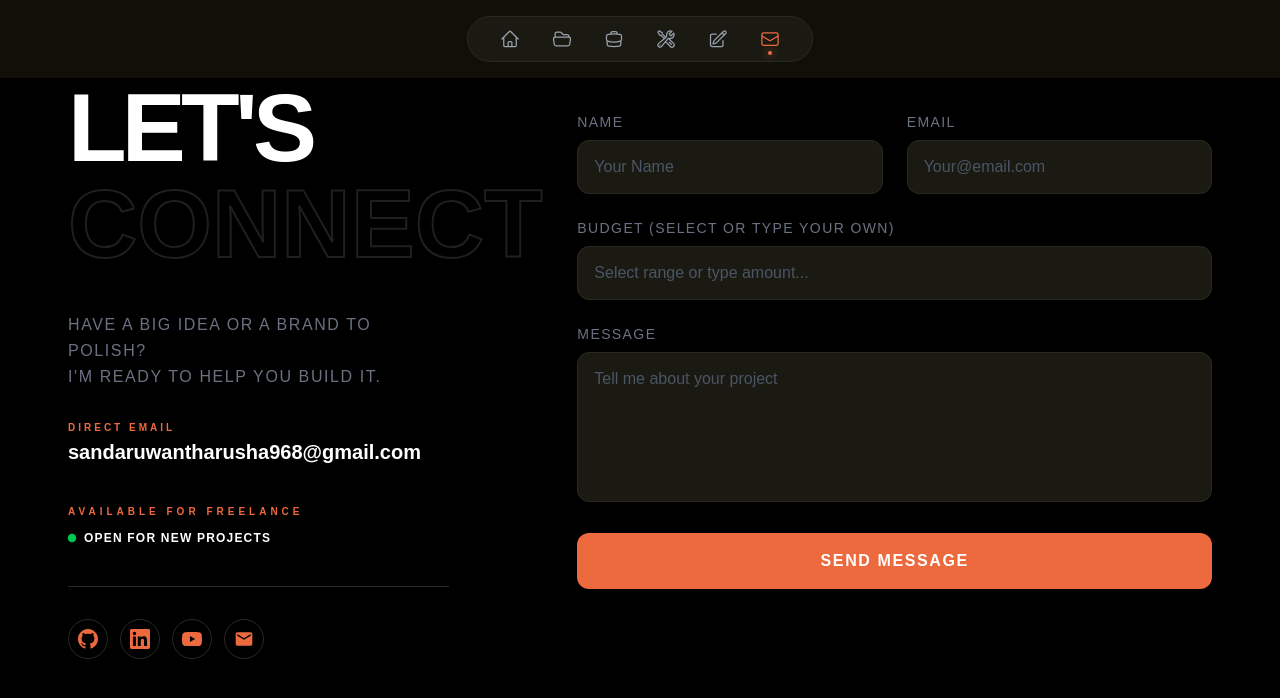
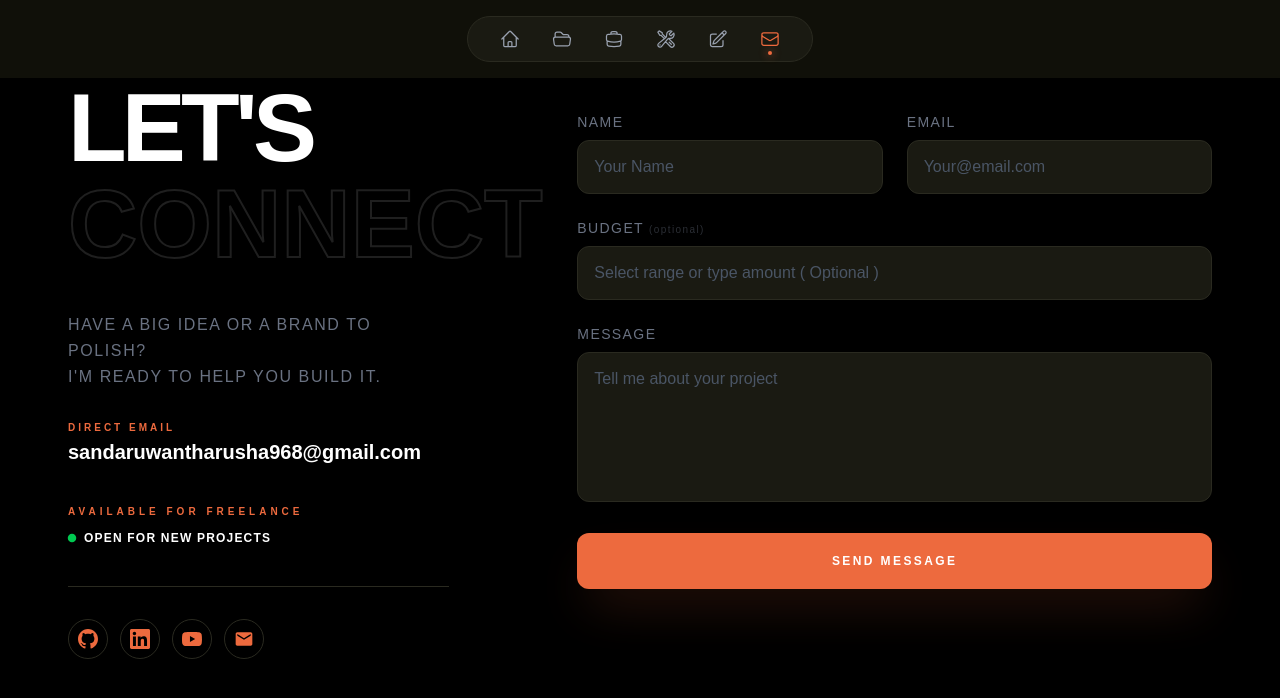
Before and after one commit to tharu-2003/Tharusha_Sandaruwan_Dahanayaka, a React (Vite) app: page /contact in a window 1280 px wide. Shown: the top 698 px of the page. Built offline with nearby package versions, Linux system fonts and the light colour scheme.

Commit message:
update the ui

```diff
--- a/src/components/ContactForm.tsx
+++ b/src/components/ContactForm.tsx
@@ -7,7 +7,7 @@ interface ContactFormProps {
   formData: {
     name: string;
     email: string;
-    budget: string;
+    budget: string; // Optional කිරීමට 'budget?: string' ලෙසද යෙදිය හැක
     message: string;
   };
   setFormData: React.Dispatch<React.SetStateAction<{
@@ -25,7 +25,7 @@ const handleSubmit = (e: React.FormEvent) => {
     e.preventDefault();
     setLoading(true);
 
-  // Custom styled loading toast
+    // 1. Premium Loading Toast
     const loadingToast = toast.loading('Initiating transmission...', {
       style: {
         borderRadius: '12px',
@@ -42,43 +42,45 @@ const handleSubmit = (e: React.FormEvent) => {
     const templateId = import.meta.env.VITE_EMAILJS_TEMPLATE_ID;
     const publicKey = import.meta.env.VITE_EMAILJS_PUBLIC_KEY;
 
-  emailjs.send(serviceId, templateId, {
+    // 2. Prepare Data (Budget එක හිස් නම් "Not Specified" ලෙස යවමු)
+    const emailParams = {
       name: formData.name,
       email: formData.email,
-    budget: formData.budget,
+      budget: formData.budget || "Not Specified",
       message: formData.message,
-  }, publicKey)
+    };
+
+    // 3. EmailJS Send
+    emailjs.send(serviceId, templateId, emailParams, publicKey)
       .then(() => {
-    // Custom Success Toast
+        // Success Toast with custom styling
         toast.success('Message sent successfully! 🚀', {
           id: loadingToast,
           duration: 5000,
-      iconTheme: {
-        primary: '#ed6a3e',
-        secondary: '#fff',
-      },
           style: {
             borderRadius: '12px',
             background: '#1a1a12',
             color: '#fff',
-        border: '1px solid #ed6a3e', // Orange border on success
+            border: '1px solid #ed6a3e',
             fontSize: '14px',
             fontWeight: '900',
             textTransform: 'uppercase',
             letterSpacing: '0.1em',
           },
         });
+        // Form reset
         setFormData({ name: '', email: '', budget: '', message: '' });
       })
-  .catch(() => {
-    // Custom Error Toast
+      .catch((error) => {
+        console.error("EmailJS Error:", error);
+        // Error Toast
         toast.error('Transmission failed. Try again.', {
           id: loadingToast,
           style: {
             borderRadius: '12px',
             background: '#1a1a12',
             color: '#fff',
-        border: '1px solid #ff4b4b', // Red border on error
+            border: '1px solid #ff4b4b',
             fontSize: '14px',
             textTransform: 'uppercase',
             letterSpacing: '0.1em',
@@ -107,8 +109,8 @@ const handleSubmit = (e: React.FormEvent) => {
             placeholder="Your Name"
             value={formData.name}
             onChange={(e) => setFormData({ ...formData, name: e.target.value })}
-            whileFocus={{ scale: 1.02, borderColor: "#ed6a3e" }}
-            className="w-full bg-[#1a1a12] border border-[#2a2a20] rounded-xl px-4 py-3.5 text-white placeholder-gray-600 focus:outline-none focus:border-[#ed6a3e] transition-colors"
+            whileFocus={{ scale: 1.01, borderColor: "#ed6a3e" }}
+            className="w-full bg-[#1a1a12] border border-[#2a2a20] rounded-xl px-4 py-3.5 text-white placeholder-gray-600 focus:outline-none focus:border-[#ed6a3e] transition-all"
           />
         </motion.div>
 
@@ -126,13 +128,13 @@ const handleSubmit = (e: React.FormEvent) => {
             placeholder="Your@email.com"
             value={formData.email}
             onChange={(e) => setFormData({ ...formData, email: e.target.value })}
-            whileFocus={{ scale: 1.02, borderColor: "#ed6a3e" }}
-            className="w-full bg-[#1a1a12] border border-[#2a2a20] rounded-xl px-4 py-3.5 text-white placeholder-gray-600 focus:outline-none focus:border-[#ed6a3e] transition-colors"
+            whileFocus={{ scale: 1.01, borderColor: "#ed6a3e" }}
+            className="w-full bg-[#1a1a12] border border-[#2a2a20] rounded-xl px-4 py-3.5 text-white placeholder-gray-600 focus:outline-none focus:border-[#ed6a3e] transition-all"
           />
         </motion.div>
       </div>
 
-      {/* Budget Input */}
+      {/* Budget Input (Optional) */}
       <motion.div
         initial={{ opacity: 0, y: 20 }}
         whileInView={{ opacity: 1, y: 0 }}
@@ -140,16 +142,16 @@ const handleSubmit = (e: React.FormEvent) => {
         transition={{ duration: 0.4, delay: 0.3 }}
       >
         <label className="block text-xs sm:text-sm text-gray-500 mb-2 uppercase tracking-widest">
-          Budget (Select or Type your own)
+          Budget <span className="text-[10px] lowercase opacity-40">(Optional)</span>
         </label>
         <div className="relative">
           <motion.input
             list="budget-options"
-            placeholder="Select range or type amount..."
+            placeholder="Select range or type amount ( Optional )"
             value={formData.budget}
             onChange={(e) => setFormData({ ...formData, budget: e.target.value })}
-            whileFocus={{ scale: 1.02, borderColor: "#ed6a3e" }}
-            className="w-full bg-[#1a1a12] border border-[#2a2a20] rounded-xl px-4 py-3.5 text-white placeholder-gray-600 focus:outline-none focus:border-[#ed6a3e] transition-colors appearance-none"
+            whileFocus={{ scale: 1.01, borderColor: "#ed6a3e" }}
+            className="w-full bg-[#1a1a12] border border-[#2a2a20] rounded-xl px-4 py-3.5 text-white placeholder-gray-600 focus:outline-none focus:border-[#ed6a3e] transition-all appearance-none"
           />
           <datalist id="budget-options">
             <option value="$100 - $500" />
@@ -174,8 +176,8 @@ const handleSubmit = (e: React.FormEvent) => {
           placeholder="Tell me about your project"
           value={formData.message}
           onChange={(e) => setFormData({ ...formData, message: e.target.value })}
-          whileFocus={{ scale: 1.02, borderColor: "#ed6a3e" }}
-          className="w-full bg-[#1a1a12] border border-[#2a2a20] rounded-xl px-4 py-3.5 text-white placeholder-gray-600 focus:outline-none focus:border-[#ed6a3e] transition-colors resize-none"
+          whileFocus={{ scale: 1.01, borderColor: "#ed6a3e" }}
+          className="w-full bg-[#1a1a12] border border-[#2a2a20] rounded-xl px-4 py-3.5 text-white placeholder-gray-600 focus:outline-none focus:border-[#ed6a3e] transition-all resize-none"
         />
       </motion.div>
 
@@ -185,11 +187,21 @@ const handleSubmit = (e: React.FormEvent) => {
         disabled={loading}
         whileHover={{ scale: loading ? 1 : 1.02 }}
         whileTap={{ scale: loading ? 1 : 0.98 }}
-        className={`w-full font-bold py-4 rounded-xl transition-all duration-300 uppercase tracking-widest ${
-          loading ? 'bg-gray-600 cursor-not-allowed' : 'bg-[#ed6a3e] hover:bg-[#d85a2e] text-white'
+        className={`w-full font-black py-5 rounded-xl transition-all duration-300 uppercase tracking-[0.2em] text-xs shadow-2xl ${
+          loading
+            ? 'bg-[#1a1a12] border border-[#2a2a20] text-gray-600 cursor-not-allowed'
+            : 'bg-[#ed6a3e] hover:bg-[#ff7b4f] text-white shadow-[#ed6a3e]/20'
         }`}
       >
-        {loading ? "Sending..." : "Send Message"}
+        {loading ? (
+          <div className="flex items-center justify-center gap-2">
+            <svg className="animate-spin h-4 w-4 text-gray-600" fill="none" viewBox="0 0 24 24">
+              <circle className="opacity-25" cx="12" cy="12" r="10" stroke="currentColor" strokeWidth="4"></circle>
+              <path className="opacity-75" fill="currentColor" d="M4 12a8 8 0 018-8V0C5.373 0 0 5.373 0 12h4zm2 5.291A7.962 7.962 0 014 12H0c0 3.042 1.135 5.824 3 7.938l3-2.647z"></path>
+            </svg>
+            Transmitting...
+          </div>
+        ) : "Send Message"}
       </motion.button>
     </form>
   );
```
Lines whose indentation alone changed are shown as unchanged.
